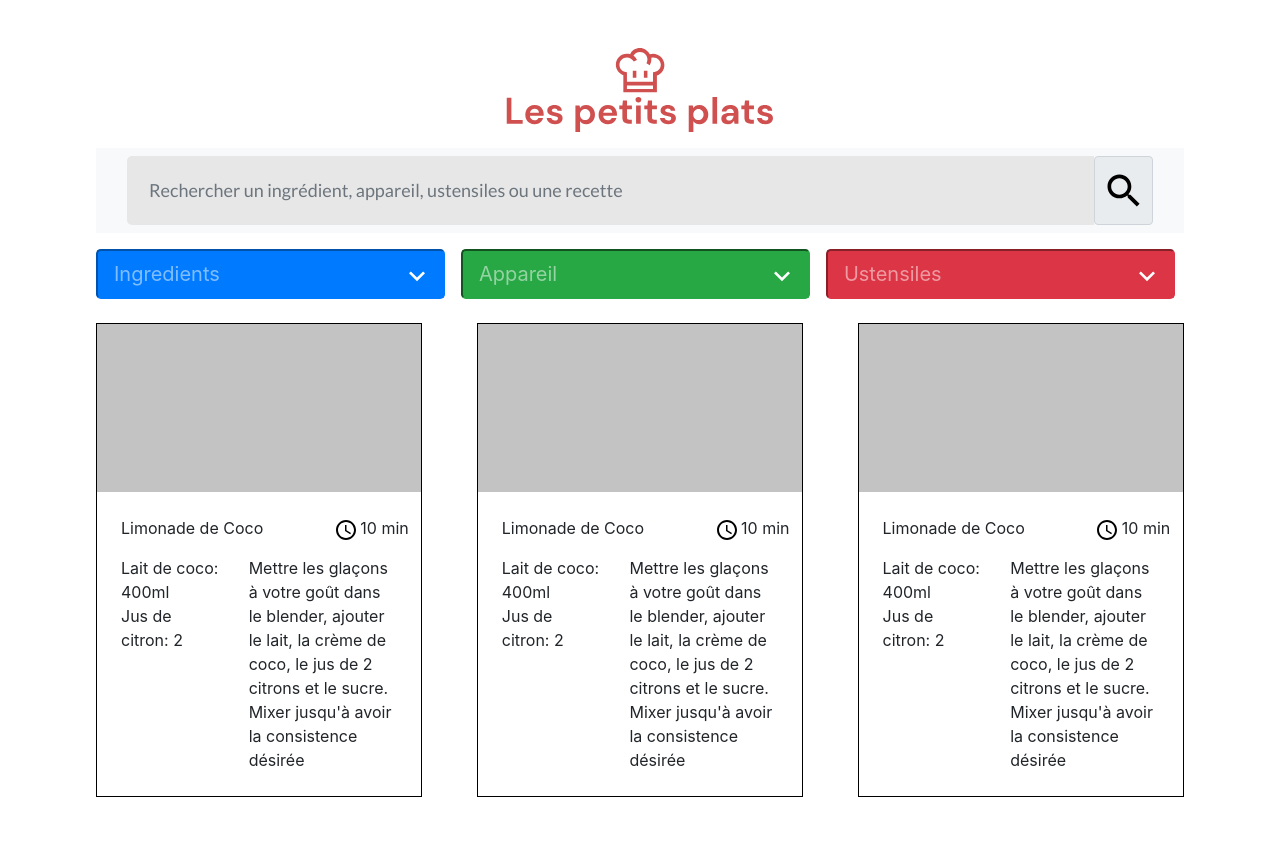
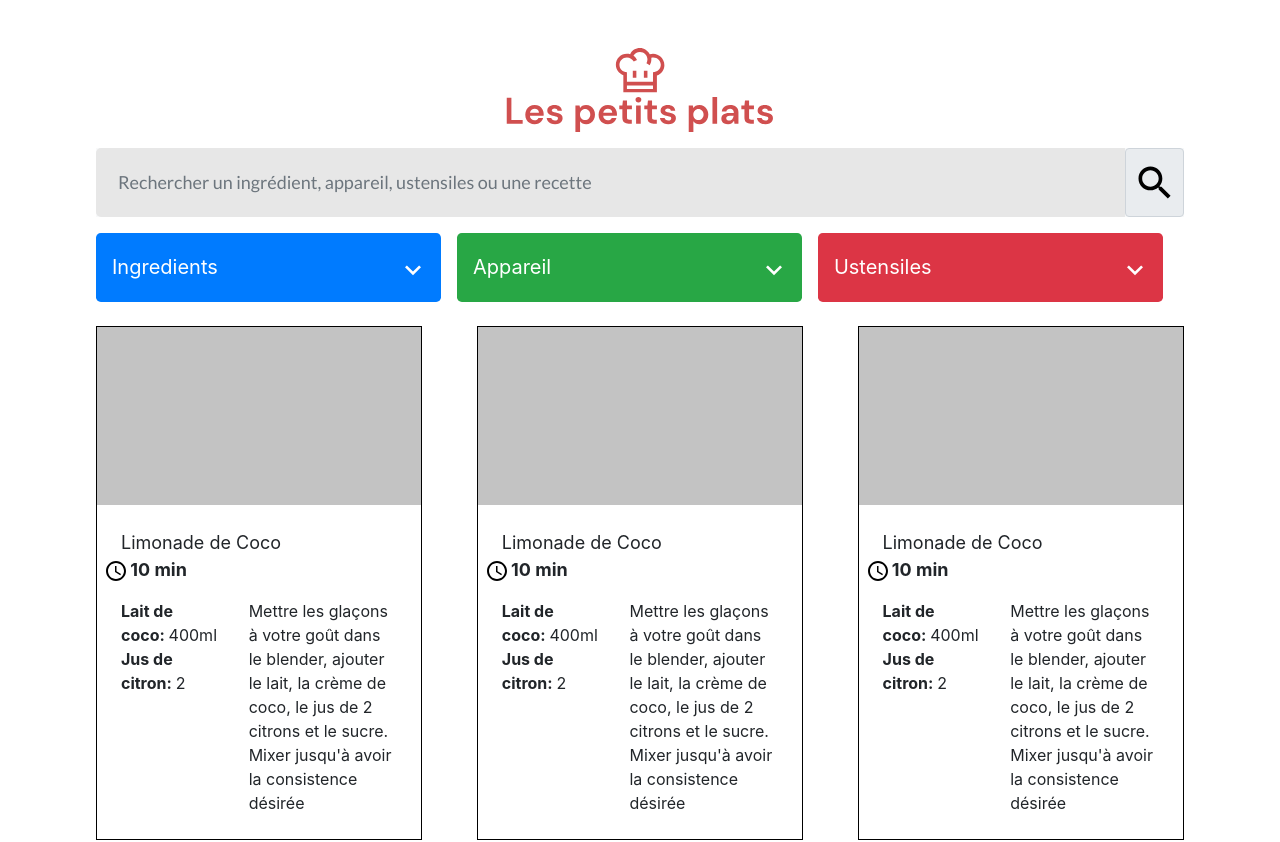
Before and after one commit to LouisMaupas/LesPetitsPlats, a website: page index.html in a window 1280 px wide. Shown: the top 842 px of the page. Drawn offline with nearby package versions, Linux system fonts and the light colour scheme.

Commit message:
removed padding from navbar

```diff
--- a/index.html
+++ b/index.html
@@ -43,7 +43,7 @@
                 </button>
             </div>
             <div class="dropdown">
-                <div class="dropdown-header mr-3">
+                <div class="dropdown-header dropdown-header--white mr-3">
                     <input type="text" name="ingredients" id="ingredients" placeholder="Ingredients" class="btn-lg btn-primary inputs"/>
                     <img class="dropdown-arrow" src="public/logos/logo-arrow-bot.svg" />
                 </div>
@@ -88,7 +88,7 @@
                 </button>
             </div>
             <div class="dropdown">
-                <div class="dropdown-header mr-3">
+                <div class="dropdown-header dropdown-header--white mr-3">
                     <input type="text" name="Appareil" id="Appareil" placeholder="Appareil" class="btn-lg btn-success inputs"/>
                     <img class="dropdown-arrow" src="public/logos/logo-arrow-bot.svg" />
                 </div>
@@ -127,7 +127,7 @@
                 </button>
             </div>
             <div class="dropdown">
-                <div class="dropdown-header mr-3">
+                <div class="dropdown-header dropdown-header--white mr-3">
                     <input type="text" name="Ustensiles" id="Ustensiles" placeholder="Ustensiles" class="btn-lg btn-danger inputs"/>
                     <img class="dropdown-arrow" src="public/logos/logo-arrow-bot.svg" />
                 </div>
--- a/public/css/style.css
+++ b/public/css/style.css
@@ -29,6 +29,14 @@ body {
     font-family: 'Lato', sans-serif;
 }
 
+.navbar {
+    padding: 0;
+}
+
+.navbar > .container-fluid {
+    padding: 0;
+}
+
 /* INPUTS */
 
 .drops-and-badges {
@@ -36,12 +44,17 @@ body {
 }
 
 .badges {
-    display: none;
+   display: none;
 }
 
 .dropdown-header {
     position: relative;
     padding: 0;
+}
+
+.inputs {
+    height: 69px;
+    border: none;
 }
 
 .input--open {
@@ -54,9 +67,8 @@ body {
     color: rgba(255, 255, 255, 0.5);
 }
 
-.dropdown-header-white ::placeholder {
+.dropdown-header--white ::placeholder {
     color: white;
-
 }
 
 .dropdown-arrow {
@@ -119,4 +131,23 @@ body {
 
 .img {
     width: 100%;
+    height: 178px;
 }
+
+.grid-title {
+    font-size: 18px;
+}
+
+.grid-timer {
+    font-weight: bold;
+    font-size: 18px;
+}
+
+.food {
+    font-weight: bold;
+}
+
+.grid-recipe {
+    overflow-y: hidden;
+    text-overflow: ellipsis;
+}
--- a/src/dropdown.js
+++ b/src/dropdown.js
@@ -29,7 +29,8 @@ function dropdown () {
           console.log(`Erreur dans le switch`);
       }
       input.setAttribute('placeholder', `Rechercher un ${newPlaceHolder}`);
-      header.children[1].setAttribute("src", "./public/logos/logo-arrow-top.svg")     ;
+      header.children[1].setAttribute("src", "./public/logos/logo-arrow-top.svg");
+      header.classList.remove('dropdown-header--white')
   }))
 
   /* fermeture*/
@@ -42,7 +43,9 @@ function dropdown () {
     input.parentNode.parentNode.children[1].classList.remove('is-open');
     input.classList.remove('input--open');
     input.setAttribute('placeholder', inputPlaceholder);
-    input.setAttribute("src", "./public/logos/logo-arrow-bot.svg");
+    console.log(input)
+    input.parentNode.children[1].setAttribute("src", "./public/logos/logo-arrow-bot.svg");
+    input.parentNode.classList.add('dropdown-header--white');
     }
   }
 }
```
Also changed, not shown: src/index.js (+10 -0 lines), dist/main.js.
